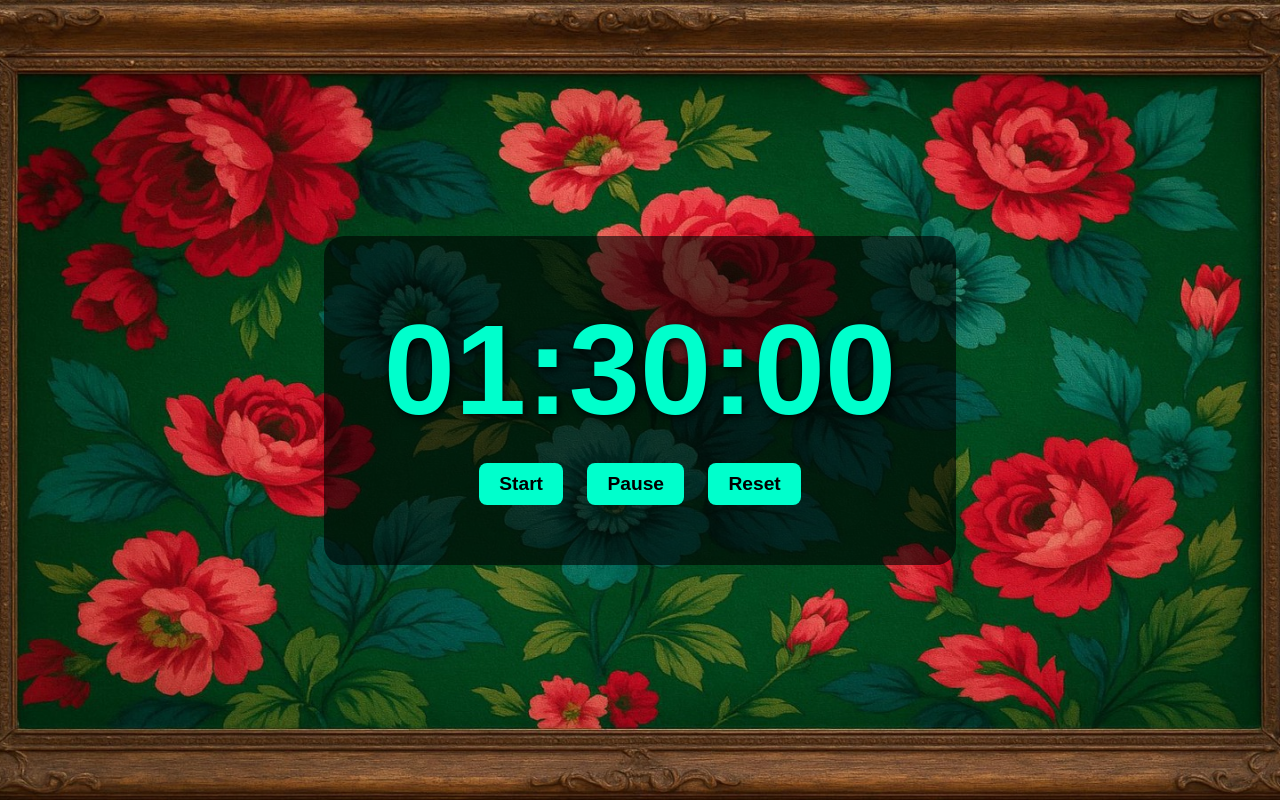
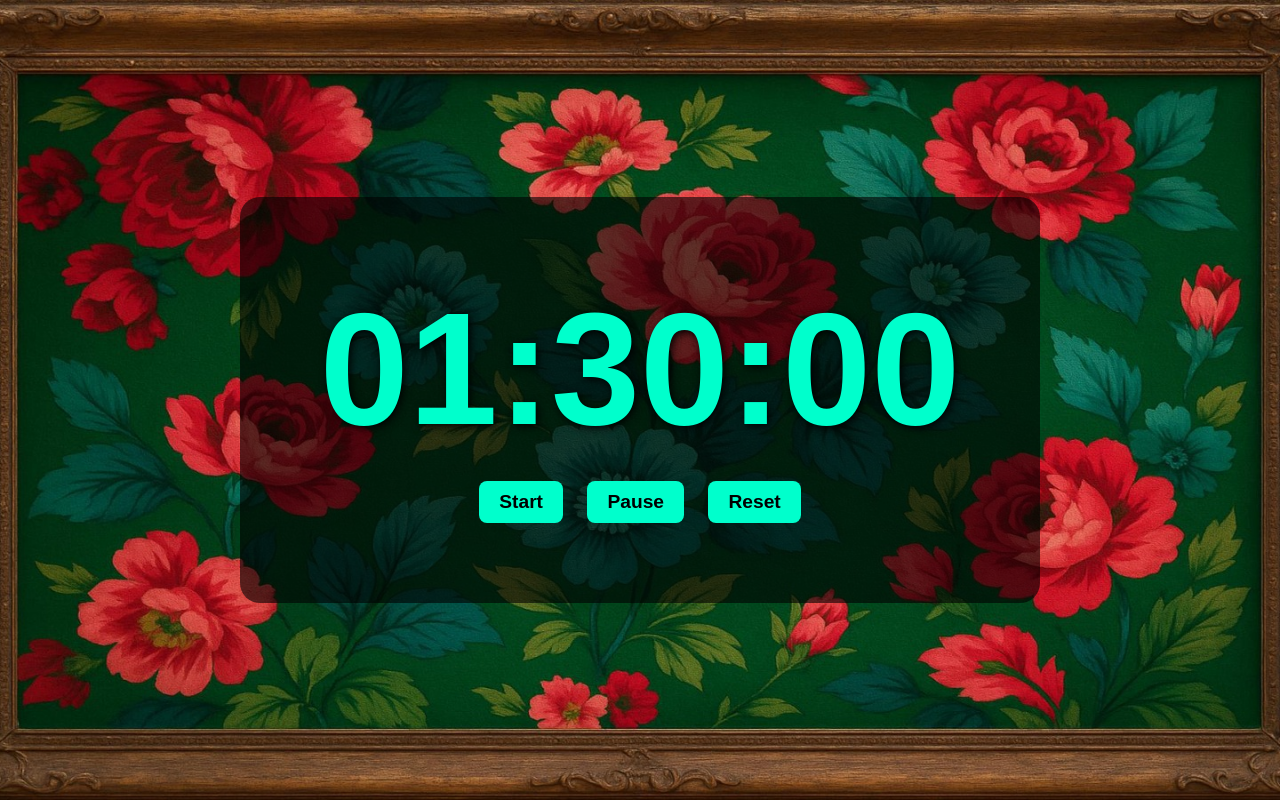
Before and after one commit to moetezlaifi/timer-raggouj, a plain HTML site: page index.html in a window 1280 px wide. Drawn offline with Linux system fonts and the light colour scheme.

Commit message:
fix: fixed the font size and the container

```diff
--- a/style.css
+++ b/style.css
@@ -12,12 +12,12 @@ body {
 .timer-container {
   text-align: center;
   background: rgba(0,0,0,0.6);
-  padding: 60px;
+  padding: 80px;
   border-radius: 20px;
 }
 
 .timer {
-  font-size: 8rem;
+  font-size: 10rem;
   font-weight: bold;
   color: #00ffcc;
   text-shadow: 2px 2px 8px black;
```
